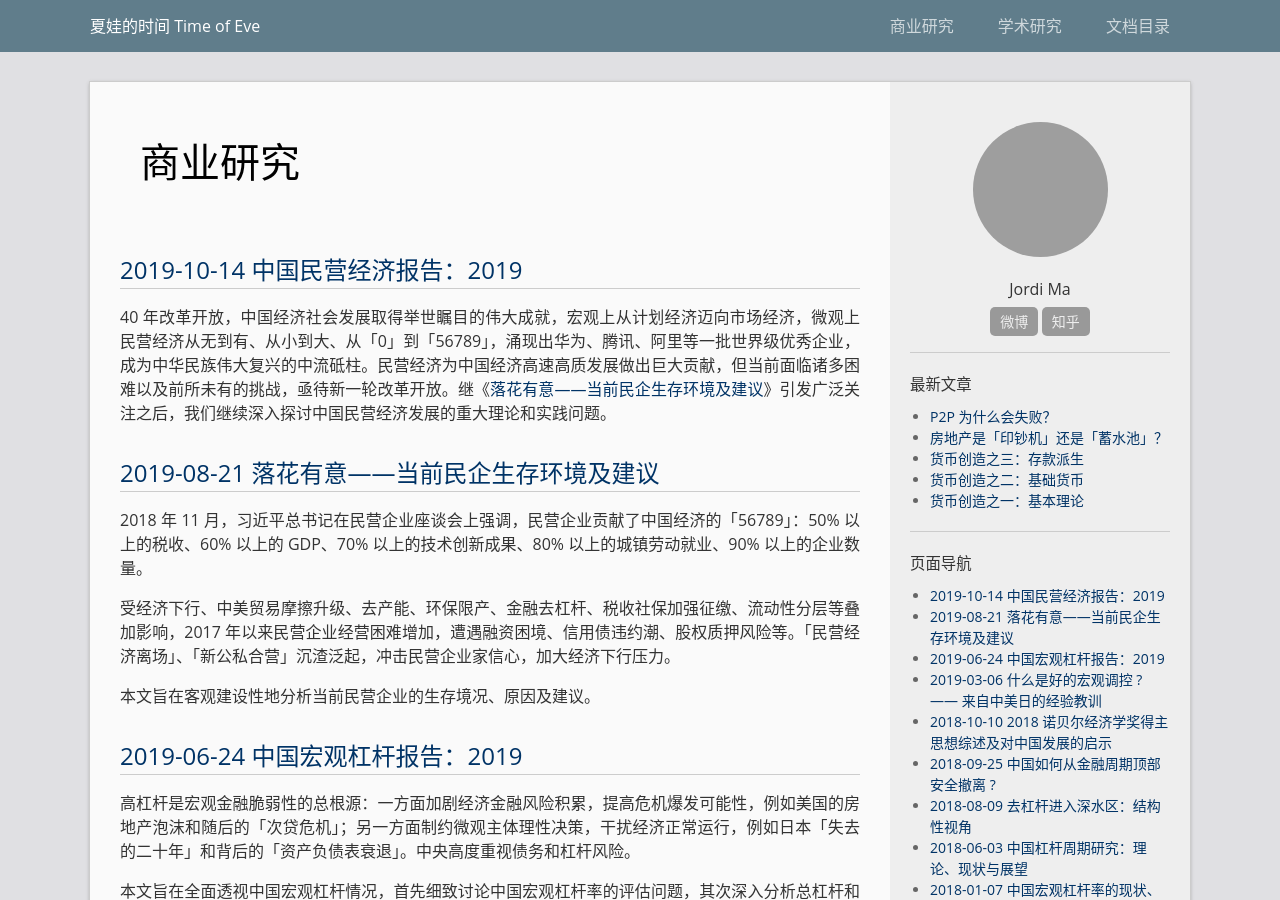
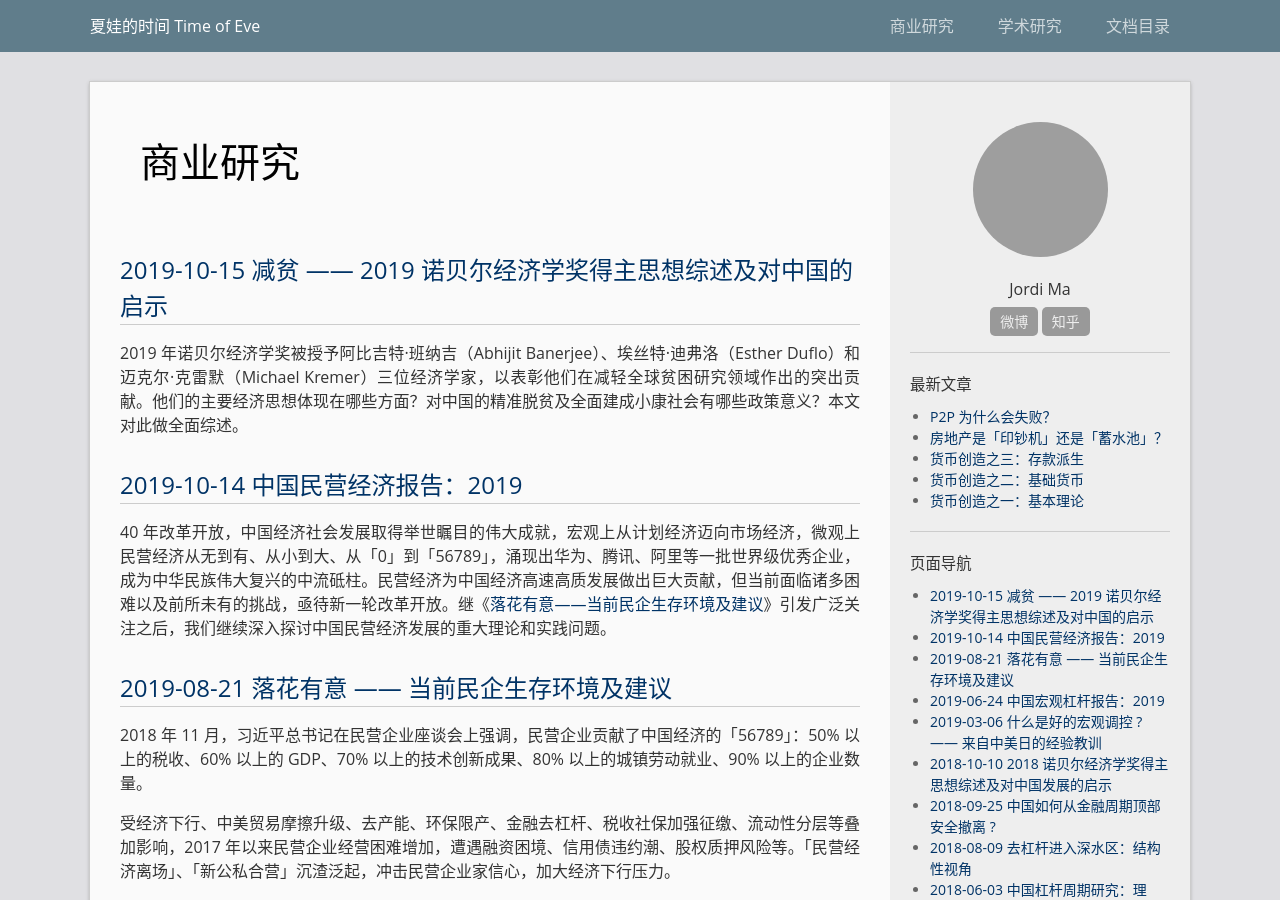
Before and after one commit to majiajin/majiajin.github.io, a Jekyll site: the page built from business.md, in a window 1280 px wide and 900 px high. Built offline with Jekyll 4.4.1, drawn with Linux system fonts in a browser that asks for light colours; grey boxes are pictures that could not be loaded.

Commit message:
Update business.md

```diff
--- a/business.md
+++ b/business.md
@@ -4,11 +4,15 @@ title: 商业研究
 permalink: /business/
 ---
 
+## [2019-10-15 减贫 —— 2019 诺贝尔经济学奖得主思想综述及对中国的启示](https://mp.weixin.qq.com/s/AvfvFMMxfSQLfKtKHnrgnw)
+
+2019 年诺贝尔经济学奖被授予阿比吉特·班纳吉（Abhijit Banerjee）、埃丝特·迪弗洛（Esther Duflo）和迈克尔·克雷默（Michael Kremer）三位经济学家，以表彰他们在减轻全球贫困研究领域作出的突出贡献。他们的主要经济思想体现在哪些方面？对中国的精准脱贫及全面建成小康社会有哪些政策意义？本文对此做全面综述。
+
 ## [2019-10-14 中国民营经济报告：2019](https://mp.weixin.qq.com/s/CltxJXlwUxxM4lqAbNqsVw)
 
 40 年改革开放，中国经济社会发展取得举世瞩目的伟大成就，宏观上从计划经济迈向市场经济，微观上民营经济从无到有、从小到大、从「0」到「56789」，涌现出华为、腾讯、阿里等一批世界级优秀企业，成为中华民族伟大复兴的中流砥柱。民营经济为中国经济高速高质发展做出巨大贡献，但当前面临诸多困难以及前所未有的挑战，亟待新一轮改革开放。继《[落花有意——当前民企生存环境及建议](https://mp.weixin.qq.com/s/QoeWLOKrTuaEmTdpfQT1sg)》引发广泛关注之后，我们继续深入探讨中国民营经济发展的重大理论和实践问题。
 
-## [2019-08-21 落花有意——当前民企生存环境及建议](https://mp.weixin.qq.com/s/QoeWLOKrTuaEmTdpfQT1sg)
+## [2019-08-21 落花有意 —— 当前民企生存环境及建议](https://mp.weixin.qq.com/s/QoeWLOKrTuaEmTdpfQT1sg)
 
 2018 年 11 月，习近平总书记在民营企业座谈会上强调，民营企业贡献了中国经济的「56789」：50% 以上的税收、60% 以上的 GDP、70% 以上的技术创新成果、80% 以上的城镇劳动就业、90% 以上的企业数量。
 
```
